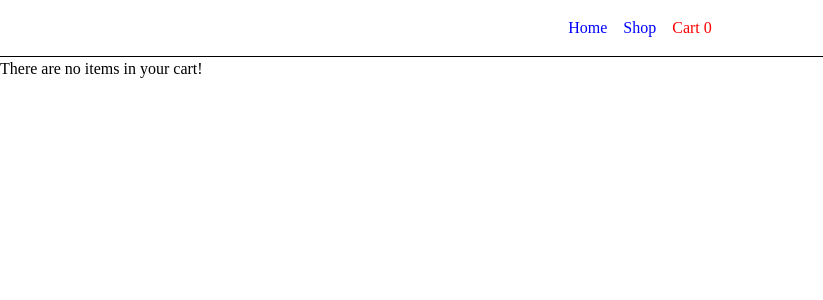
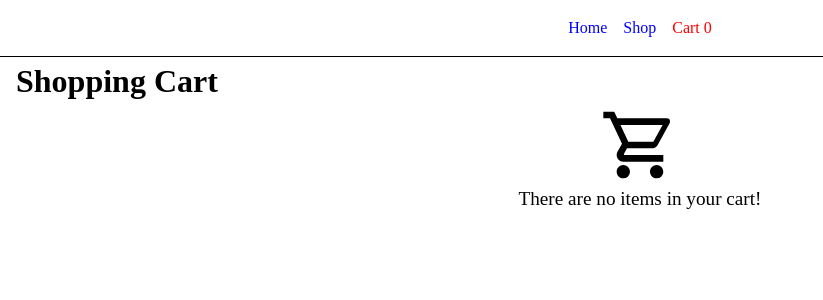
Before and after one commit to csdropout/shopping-cart, a React (Vite) app: page /cart in a window 1280 px wide. Shown: the top 300 px of the page, without its empty margins (0-823 px from the left). Built offline with nearby package versions, Linux system fonts and the light colour scheme.

Commit message:
Display empty cart text when cart is empty

```diff
--- a/src/pages/Cart.jsx
+++ b/src/pages/Cart.jsx
@@ -8,7 +8,19 @@
   const cart = cartContext.cart;
 
   if (cart.length === 0) {
-    return <p>There are no items in your cart!</p>;
+    return (
+      <div className={styles.emptyCartContainer}>
+        <h1 className={styles.cartHeader}>Shopping Cart</h1>
+        <svg
+          className={styles.cartIcon}
+          xmlns="http://www.w3.org/2000/svg"
+          viewBox="0 0 24 24"
+        >
+          <path d="M17,18A2,2 0 0,1 19,20A2,2 0 0,1 17,22C15.89,22 15,21.1 15,20C15,18.89 15.89,18 17,18M1,2H4.27L5.21,4H20A1,1 0 0,1 21,5C21,5.17 20.95,5.34 20.88,5.5L17.3,11.97C16.96,12.58 16.3,13 15.55,13H8.1L7.2,14.63L7.17,14.75A0.25,0.25 0 0,0 7.42,15H19V17H7C5.89,17 5,16.1 5,15C5,14.65 5.09,14.32 5.24,14.04L6.6,11.59L3,4H1V2M7,18A2,2 0 0,1 9,20A2,2 0 0,1 7,22C5.89,22 5,21.1 5,20C5,18.89 5.89,18 7,18M16,11L18.78,6H6.14L8.5,11H16Z" />
+        </svg>
+        <p className={styles.noItemText}>There are no items in your cart!</p>
+      </div>
+    );
   }
 
   return (
--- a/src/pages/cart.module.css
+++ b/src/pages/cart.module.css
@@ -1,3 +1,14 @@
+.cartIcon {
+  display: block;
+  max-width: 80px;
+  margin: 0 auto;
+}
+
+.noItemText {
+  font-size: 1.2rem;
+  text-align: center;
+}
+
 .cartHeader {
   text-align: start;
   margin-left: 1rem;
```
